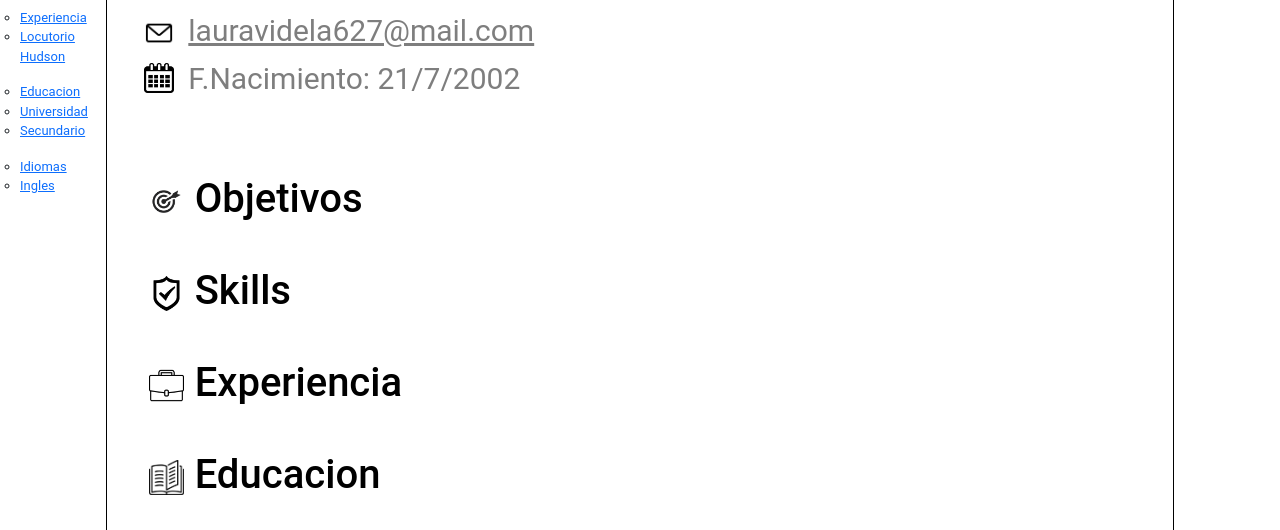
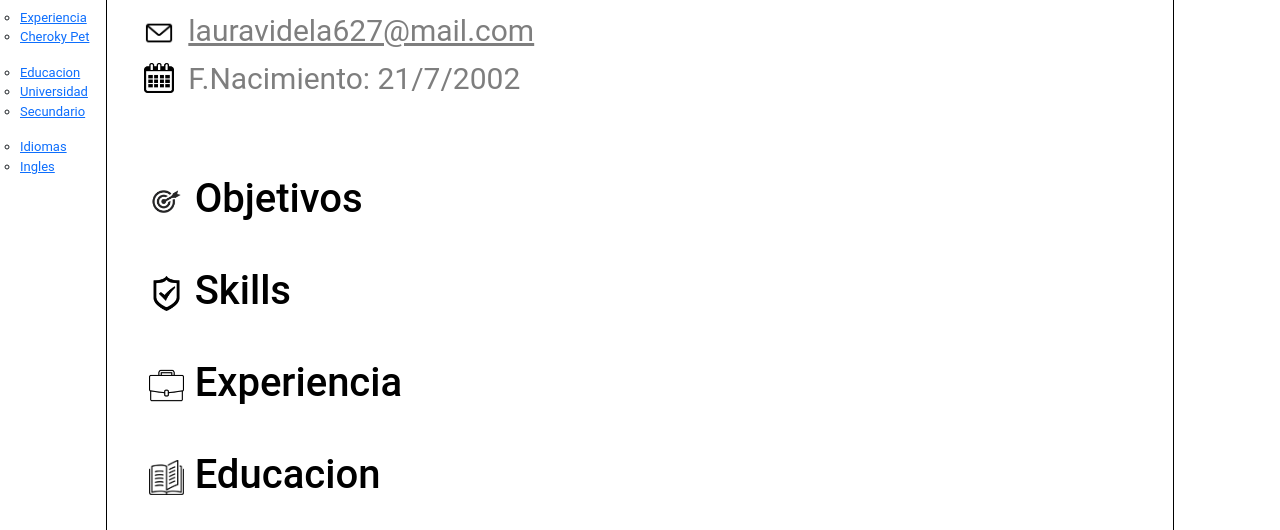
Before and after one commit to LauraVeronicaVidela/Proyecto-final-Argentina4.0-CV, a plain HTML site: page Index.html in a window 1280 px wide. Shown: the part 418-948 px from the top of the page. Drawn offline with nearby package versions, Linux system fonts and the light colour scheme.

Commit message:
Update Index.html

```diff
--- a/Index.html
+++ b/Index.html
@@ -60,7 +60,7 @@
 
                         <ul type="circle" class="navegacion">
                             <li><a href="#experiencia">Experiencia</a></li>
-                            <li><a href="#experiencia">Locutorio Hudson</a></li>
+                            <li><a href="#experiencia">Cheroky Pet</a></li>
                         </ul>
 
                         <ul type="circle" class="navegacion">
```
